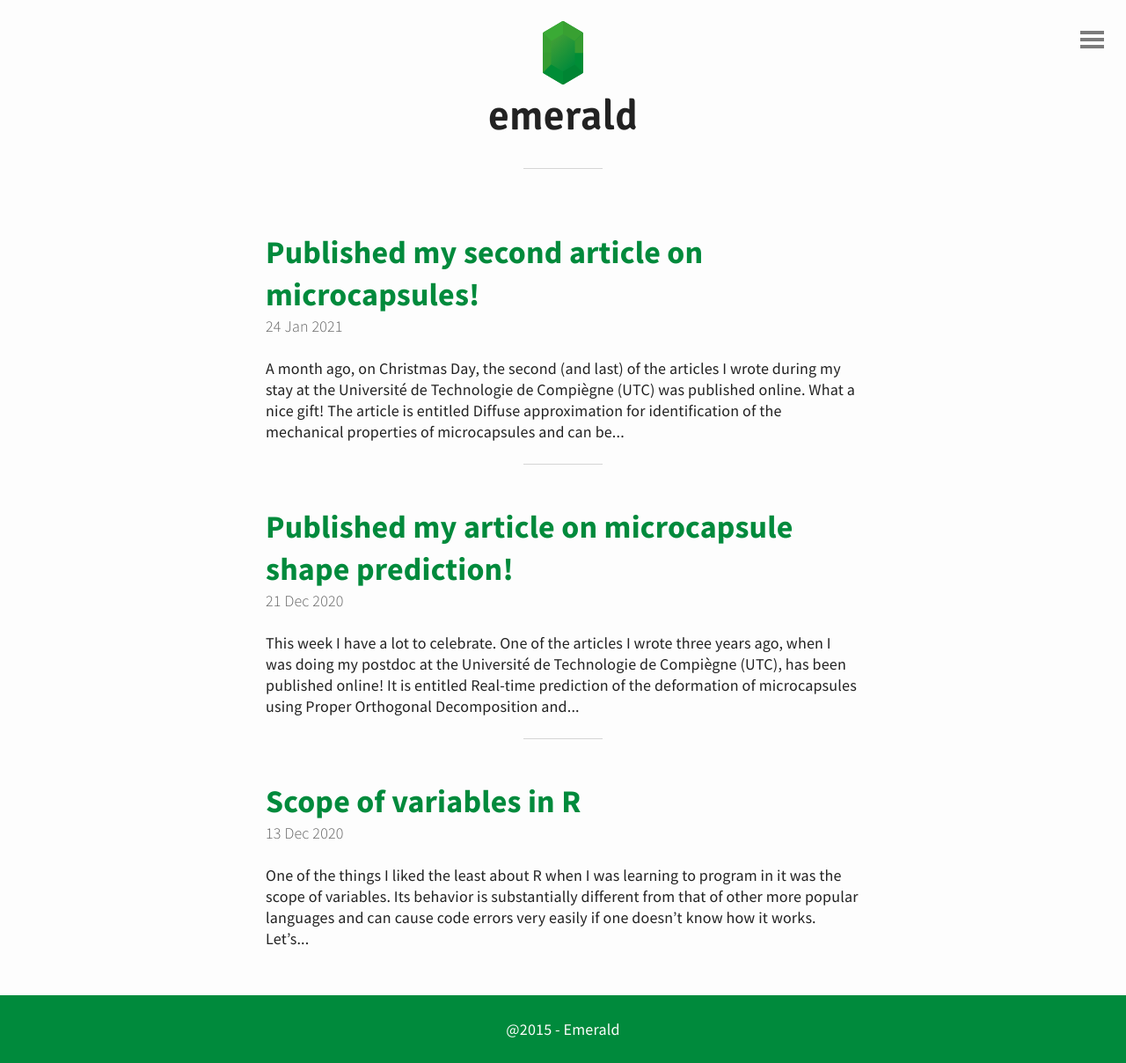
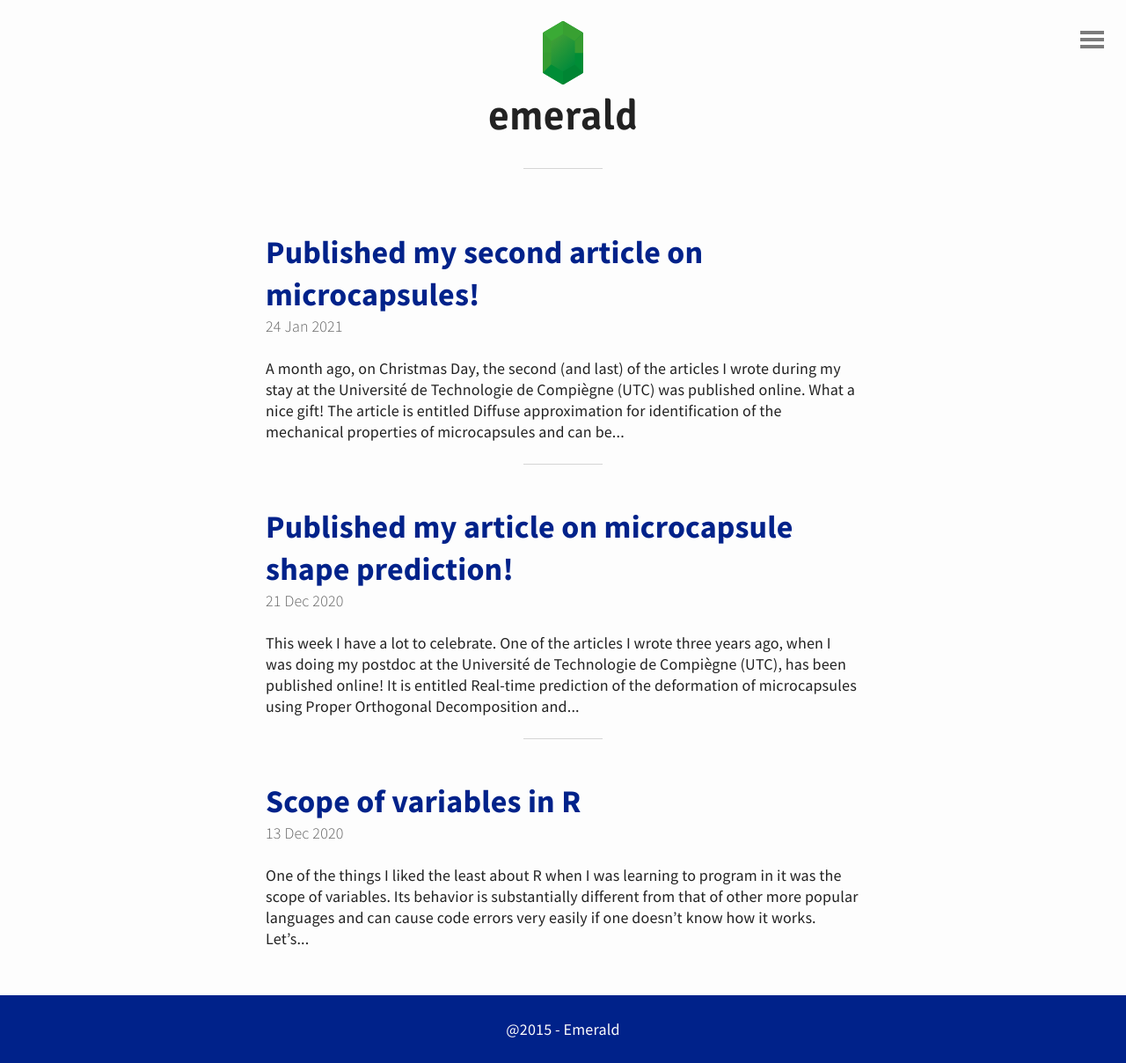
Before and after one commit to quesadagranja/quesadagranja.github.io, a Jekyll site: the page built from index.html, in a window 1280 px wide. Shown: the whole page at 88% size. Built offline with Jekyll 4.4.1, drawn with Linux system fonts in a browser that asks for light colours; the list of posts is cut into pages by our own code.

Commit message:
green to blue

```diff
--- a/_layouts/default.html
+++ b/_layouts/default.html
@@ -22,7 +22,7 @@
       {% endif %}
 
     <!-- Main content -->
-	  <div id="container" style="align-text: justify;">
+	  <div id="container">
 
 		<main>
 
--- a/_sass/base.scss
+++ b/_sass/base.scss
@@ -18,7 +18,7 @@ html, body, h1, h2, h3, h4, h5, h6, p, ul, ol, li, img {
 
 /*- Base color -*/
 
-$main-color: #008A3C;
+$main-color: #00228A;
 $background-color: #FDFDFD;
 $text-color: #222222;
 
```
